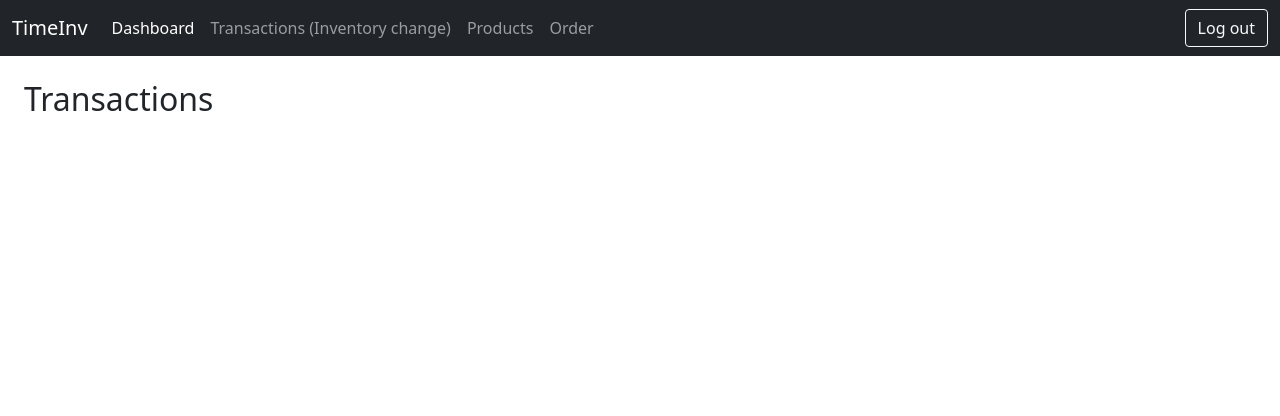
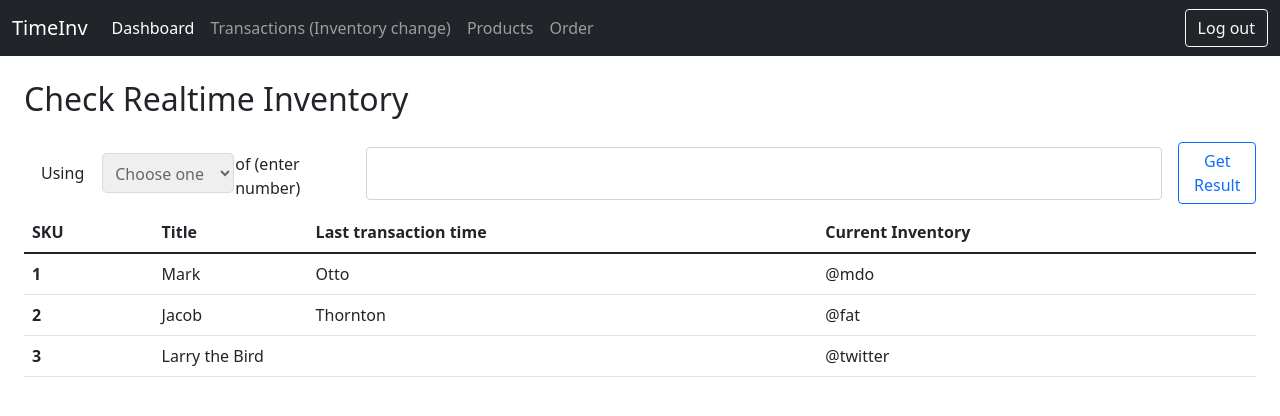
Before and after one commit to selinaes/TimeInv, a Flask app: template timeinv-code/templates/main.html in a window 1280 px wide. Shown: the top 416 px of the page. Run offline with Flask 2, Linux system fonts and the light colour scheme; the template is opened without the code that fills it, so the values that code supplies are empty.

Commit message:
change on dashboard UI

```diff
--- a/timeinv-code/templates/main.html
+++ b/timeinv-code/templates/main.html
@@ -2,7 +2,60 @@
 
 {% block main_content %}
 <div>
-    <h1>Transactions</h1>
+    <h1>Check Realtime Inventory</h1>
 </div>
 
+<!-- The form for filtering inventory: by sku or by threshold -->
+<form class="main-page-form pb-2 pt-3" method="GET" action="{{url_for('index')}}">
+    <table>
+        <tr>
+            <td><label for="using">Using</label></td>
+            <td>
+                <select required id="using" name="using">
+                    <option value="">Choose one</option>
+                    <option value="sku">Product SKU</option>
+                    <option value="threshold">Threshold</option>
+                </select>
+            </td>
+        </tr>
+    </table>
+    <div class="inline">
+        <label class="inline-elem-r" for="num" id="num-label"> of (enter number) </label>
+        <input class="form-control mr-sm-2" type="number" id="number" name="number" aria-label="Number">
+    </div>
+    <span class="inline-elem"><button class="btn btn-outline-primary my-2 my-sm-0" type="submit">Get Result</button>
+    </span>
+</form>
+
+<!-- The table showing product info and inventory -->
+<table class="table">
+    <thead>
+      <tr>
+        <th scope="col">SKU</th>
+        <th scope="col">Title</th>
+        <th scope="col">Last transaction time</th>
+        <th scope="col">Current Inventory</th>
+      </tr>
+    </thead>
+    <tbody>
+      <tr>
+        <th scope="row">1</th>
+        <td>Mark</td>
+        <td>Otto</td>
+        <td>@mdo</td>
+      </tr>
+      <tr>
+        <th scope="row">2</th>
+        <td>Jacob</td>
+        <td>Thornton</td>
+        <td>@fat</td>
+      </tr>
+      <tr>
+        <th scope="row">3</th>
+        <td colspan="2">Larry the Bird</td>
+        <td>@twitter</td>
+      </tr>
+    </tbody>
+  </table>
+
 {% endblock %}
```
